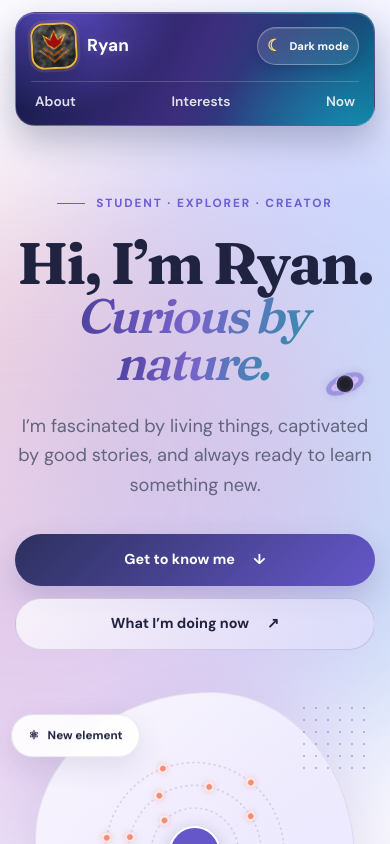
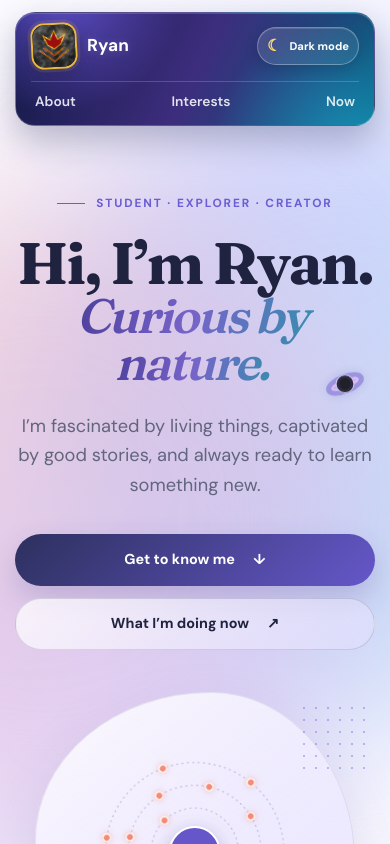
Before and after one commit to ryanshengtennis-bit/Project-Hail-Mary, a Next.js app: page / in a window 390 px wide. Shown: the top 844 px of the page. Built offline with nearby package versions, Linux system fonts and the light colour scheme.

Commit message:
Remove atom badge

```diff
--- a/app/page.js
+++ b/app/page.js
@@ -465,7 +465,6 @@ export default function Home() {
               <div className="orb orb-main">
                 <AtomDiagram atom={atom} />
               </div>
-              <div className="floating-note note-one"><span aria-hidden="true">⚛</span> New element</div>
               <div className="atom-details">
                 <div className="atom-details-heading">
                   <span className="atom-symbol-badge" aria-hidden="true">{atom.symbol}</span>
--- a/styles.css
+++ b/styles.css
@@ -415,23 +415,6 @@ h1 em {
 .orbit { position: absolute; border: 1px solid rgba(23,61,50,.2); border-radius: 50%; }
 .orbit-one { width: 108%; height: 78%; inset: 11% -4%; transform: rotate(18deg); }
 .orbit-two { width: 80%; height: 112%; inset: -6% 10%; transform: rotate(-22deg); }
-
-.floating-note {
-  position: absolute;
-  z-index: 3;
-  padding: 11px 16px;
-  border: 1px solid rgba(23,61,50,.1);
-  border-radius: 99px;
-  background: rgba(255,255,255,.9);
-  box-shadow: 0 10px 30px rgba(58,49,119,.12);
-  backdrop-filter: blur(8px);
-  font-size: .82rem;
-  font-weight: 700;
-}
-
-.floating-note span { margin-right: 6px; }
-.note-one { top: 17%; left: -4%; animation: float 4.4s ease-in-out infinite; }
-.note-two { right: -2%; bottom: 18%; animation: float 5.2s .4s ease-in-out infinite; }
 
 .dot-grid {
   position: absolute;
@@ -1241,13 +1224,6 @@ html[data-theme="dark"] .orb-main {
 
 html[data-theme="dark"] .nucleus { fill: rgba(22,27,59,.78); }
 
-html[data-theme="dark"] .floating-note {
-  border-color: rgba(220,225,255,.14);
-  color: #f1f2ff;
-  background: rgba(18,22,47,.86);
-  box-shadow: 0 10px 30px rgba(0,0,0,.28);
-}
-
 html[data-theme="dark"] .interest-card {
   --ink: #20233f;
   --ink-soft: #62657d;
@@ -1463,7 +1439,6 @@ html[data-theme="dark"] .moon-track { border-color: rgba(193,199,255,.45); }
   h1 { font-size: clamp(3rem, 15vw, 4.4rem); }
   .hero-art { min-height: 370px; }
   .orb-main { width: min(330px, 82vw); }
-  .floating-note { font-size: .73rem; }
   .section { padding: 82px 0; }
   .about { grid-template-columns: 1fr; gap: 22px; }
   .about-side { align-items: center; }
@@ -1486,8 +1461,6 @@ html[data-theme="dark"] .moon-track { border-color: rgba(193,199,255,.45); }
   .site-header nav { gap: 10px; }
   .theme-toggle { min-width: 98px; height: 38px; padding: 0 9px; font-size: .7rem; }
   .button { width: 100%; }
-  .note-one { left: -1%; }
-  .note-two { right: 0; }
 }
 
 /* A clearer, more comfortable pass across the whole site. */
@@ -1598,7 +1571,6 @@ html[data-theme="dark"] .atom-shell { stroke: rgba(207,199,255,.4); }
   .hero-art { min-height: 0; padding-top: 12px; }
   .orb-main { width: min(330px, 82vw); }
   .atom-details { padding: 15px 16px 13px; }
-  .note-one { top: 8%; left: -1%; }
 }
 
 @media (prefers-reduced-motion: reduce) {
```
